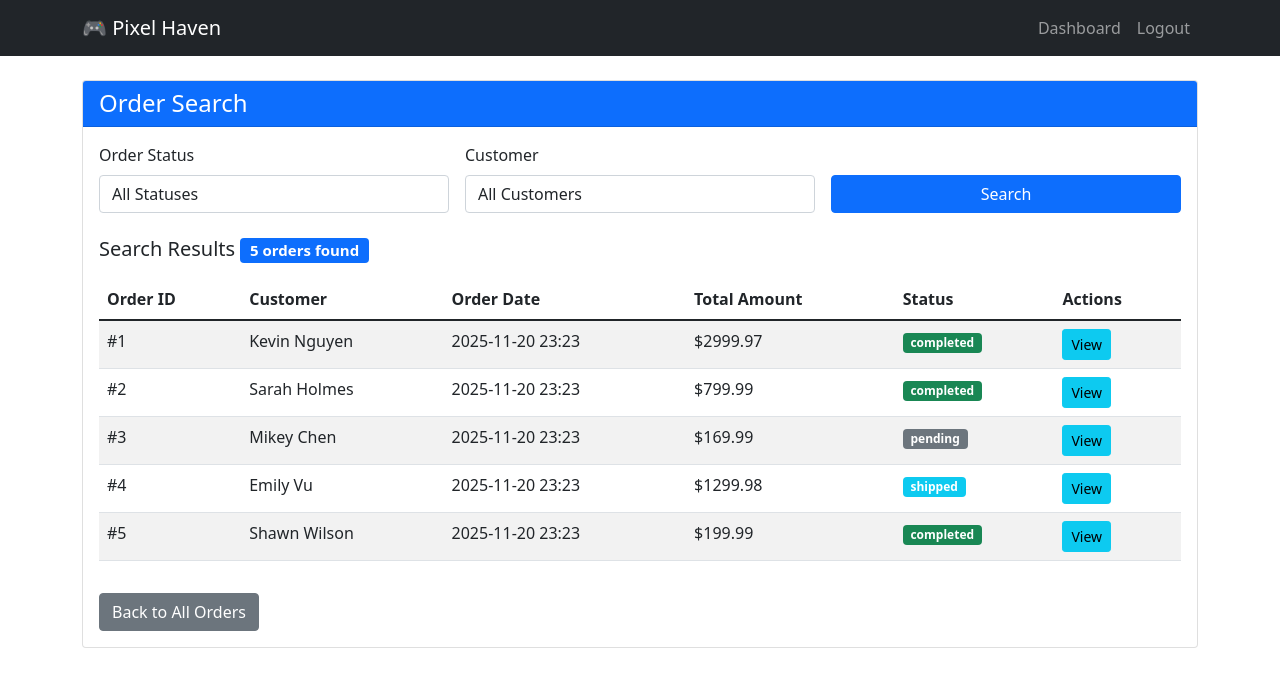
After one commit to vickyyylii/pixel-haven, a Flask app: page /search/orders in a window 1280 px wide. The commit adds this page. Shown: the top 687 px of the page. Run offline with Flask 3, Linux system fonts and the light colour scheme; a user stored in the database is signed in; data comes from the database, SQL or seed files in the repository.

Commit message:
add search buttons to list pages with consistent styling

```diff
--- a/app.py
+++ b/app.py
@@ -591,6 +591,87 @@ def supplier_details(id):
     supplier = Supplier.query.get_or_404(id)
     return render_template('suppliers/details.html', supplier=supplier)
 
+# Search & Filter Routes - COMMIT 9
+@app.route('/search/products')
+@login_required
+def search_products():
+    query = request.args.get('q', '')
+    category = request.args.get('category', '')
+    min_price = request.args.get('min_price', '')
+    max_price = request.args.get('max_price', '')
+
+    # Start with base query
+    products_query = Product.query
+
+    # Apply search filters
+    if query:
+        products_query = products_query.filter(Product.name.ilike(f'%{query}%'))
+
+    if category:
+        products_query = products_query.filter(Product.category == category)
+
+    if min_price:
+        products_query = products_query.filter(Product.price >= float(min_price))
+
+    if max_price:
+        products_query = products_query.filter(Product.price <= float(max_price))
+
+    products = products_query.all()
+    categories = db.session.query(Product.category).distinct().all()
+    categories = [cat[0] for cat in categories if cat[0]]
+
+    return render_template('search/products.html',
+                         products=products,
+                         categories=categories,
+                         search_query=query,
+                         selected_category=category,
+                         min_price=min_price,
+                         max_price=max_price)
+
+@app.route('/search/customers')
+@login_required
+def search_customers():
+    query = request.args.get('q', '')
+
+    customers_query = Customer.query
+
+    if query:
+        customers_query = customers_query.filter(
+            Customer.name.ilike(f'%{query}%') |
+            Customer.email.ilike(f'%{query}%')
+        )
+
+    customers = customers_query.all()
+
+    return render_template('search/customers.html',
+                         customers=customers,
+                         search_query=query)
+
+@app.route('/search/orders')
+@login_required
+def search_orders():
+    status = request.args.get('status', '')
+    customer_id = request.args.get('customer_id', '')
+
+    orders_query = Order.query
+
+    if status:
+        orders_query = orders_query.filter(Order.status == status)
+
+    if customer_id:
+        orders_query = orders_query.filter(Order.customer_id == int(customer_id))
+
+    orders = orders_query.all()
+    customers = Customer.query.all()
+    statuses = ['pending', 'processing', 'shipped', 'completed']
+
+    return render_template('search/orders.html',
+                         orders=orders,
+                         customers=customers,
+                         statuses=statuses,
+                         selected_status=status,
+                         selected_customer_id=customer_id)
+
 if __name__ == '__main__':
     with app.app_context():
         db.create_all()
--- a/templates/customers/list.html
+++ b/templates/customers/list.html
@@ -3,7 +3,10 @@
 {% block content %}
 <div class="d-flex justify-content-between align-items-center mb-4">
     <h2>Customer Management</h2>
-    <a href="{{ url_for('add_customer') }}" class="btn btn-primary">Add New Customer</a>
+    <div>
+        <a href="{{ url_for('search_customers') }}" class="btn btn-info me-2">Search Customers</a>
+        <a href="{{ url_for('add_customer') }}" class="btn btn-primary">Add New Customer</a>
+    </div>
 </div>
 
 <div class="card">
--- a/templates/orders/list.html
+++ b/templates/orders/list.html
@@ -3,7 +3,10 @@
 {% block content %}
 <div class="d-flex justify-content-between align-items-center mb-4">
     <h2>Order Management</h2>
-    <a href="{{ url_for('create_order') }}" class="btn btn-primary">Create New Order</a>
+    <div>
+        <a href="{{ url_for('search_orders') }}" class="btn btn-info me-2">Filter Orders</a>
+        <a href="{{ url_for('create_order') }}" class="btn btn-primary">Create New Order</a>
+    </div>
 </div>
 
 <div class="card">
--- a/templates/products/list.html
+++ b/templates/products/list.html
@@ -3,7 +3,10 @@
 {% block content %}
 <div class="d-flex justify-content-between align-items-center mb-4">
     <h2>Product Management</h2>
-    <a href="{{ url_for('add_product') }}" class="btn btn-primary">Add New Product</a>
+    <div>
+        <a href="{{ url_for('search_products') }}" class="btn btn-info me-2">Advanced Search</a>
+        <a href="{{ url_for('add_product') }}" class="btn btn-primary">Add New Product</a>
+    </div>
 </div>
 
 <div class="card">
--- /dev/null
+++ b/templates/search/orders.html
@@ -0,0 +1,99 @@
+{% extends "base.html" %}
+
+{% block content %}
+<div class="row justify-content-center">
+    <div class="col-md-12">
+        <div class="card">
+            <div class="card-header bg-primary text-white">
+                <h4 class="mb-0">Order Search</h4>
+            </div>
+            <div class="card-body">
+                <!-- Search Form -->
+                <form method="GET" class="mb-4">
+                    <div class="row g-3">
+                        <div class="col-md-4">
+                            <label for="status" class="form-label">Order Status</label>
+                            <select class="form-control" id="status" name="status">
+                                <option value="">All Statuses</option>
+                                {% for status in statuses %}
+                                <option value="{{ status }}" {% if status == selected_status %}selected{% endif %}>
+                                    {{ status|title }}
+                                </option>
+                                {% endfor %}
+                            </select>
+                        </div>
+                        <div class="col-md-4">
+                            <label for="customer_id" class="form-label">Customer</label>
+                            <select class="form-control" id="customer_id" name="customer_id">
+                                <option value="">All Customers</option>
+                                {% for customer in customers %}
+                                <option value="{{ customer.id }}" {% if customer.id|string == selected_customer_id %}selected{% endif %}>
+                                    {{ customer.name }}
+                                </option>
+                                {% endfor %}
+                            </select>
+                        </div>
+                        <div class="col-md-4">
+                            <label class="form-label">&nbsp;</label>
+                            <button type="submit" class="btn btn-primary w-100">Search</button>
+                        </div>
+                    </div>
+                </form>
+
+                <!-- Results -->
+                <div class="mt-4">
+                    <h5 class="mb-3">
+                        Search Results
+                        <span class="badge bg-primary">{{ orders|length }} orders found</span>
+                    </h5>
+
+                    {% if orders %}
+                    <div class="table-responsive">
+                        <table class="table table-striped">
+                            <thead>
+                                <tr>
+                                    <th>Order ID</th>
+                                    <th>Customer</th>
+                                    <th>Order Date</th>
+                                    <th>Total Amount</th>
+                                    <th>Status</th>
+                                    <th>Actions</th>
+                                </tr>
+                            </thead>
+                            <tbody>
+                                {% for order in orders %}
+                                <tr>
+                                    <td>#{{ order.id }}</td>
+                                    <td>{{ order.customer.name }}</td>
+                                    <td>{{ order.order_date.strftime('%Y-%m-%d %H:%M') }}</td>
+                                    <td>${{ "%.2f"|format(order.total_amount) }}</td>
+                                    <td>
+                                        <span class="badge
+                                            {% if order.status == 'completed' %}bg-success
+                                            {% elif order.status == 'processing' %}bg-warning
+                                            {% elif order.status == 'shipped' %}bg-info
+                                            {% else %}bg-secondary{% endif %}">
+                                            {{ order.status }}
+                                        </span>
+                                    </td>
+                                    <td>
+                                        <a href="{{ url_for('order_details', id=order.id) }}" class="btn btn-sm btn-info">View</a>
+                                    </td>
+                                </tr>
+                                {% endfor %}
+                            </tbody>
+                        </table>
+                    </div>
+                    {% else %}
+                    <p class="text-muted text-center">No orders found matching your search criteria.</p>
+                    {% endif %}
+                </div>
+
+                <div class="mt-3">
+                    <a href="{{ url_for('orders') }}" class="btn btn-secondary">Back to All Orders</a>
+                </div>
+            </div>
+        </div>
+    </div>
+</div>
+{% endblock %}
```
Also changed, not shown: templates/search/customers.html (added, +73 -0 lines), templates/search/products.html (added, +92 -0 lines).
